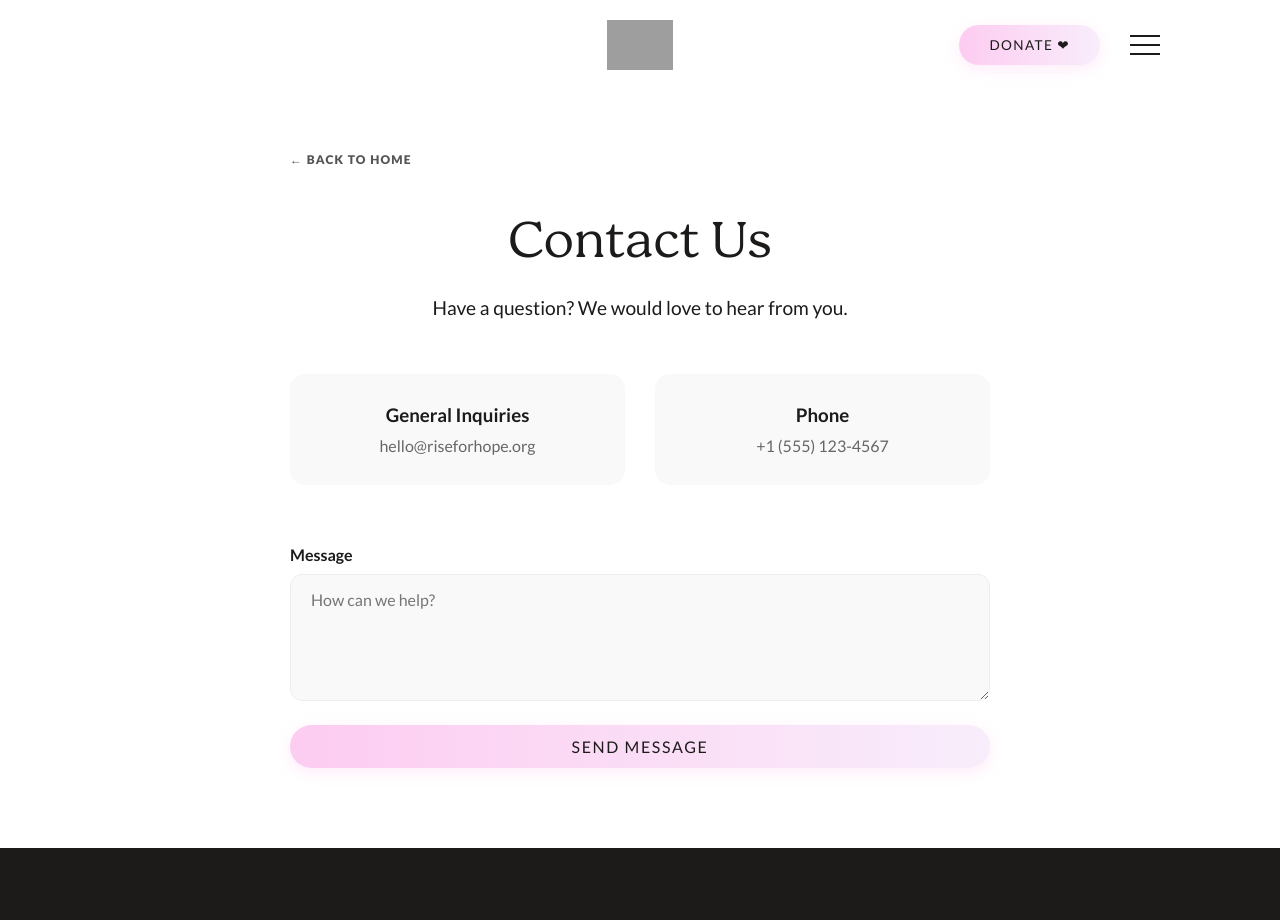
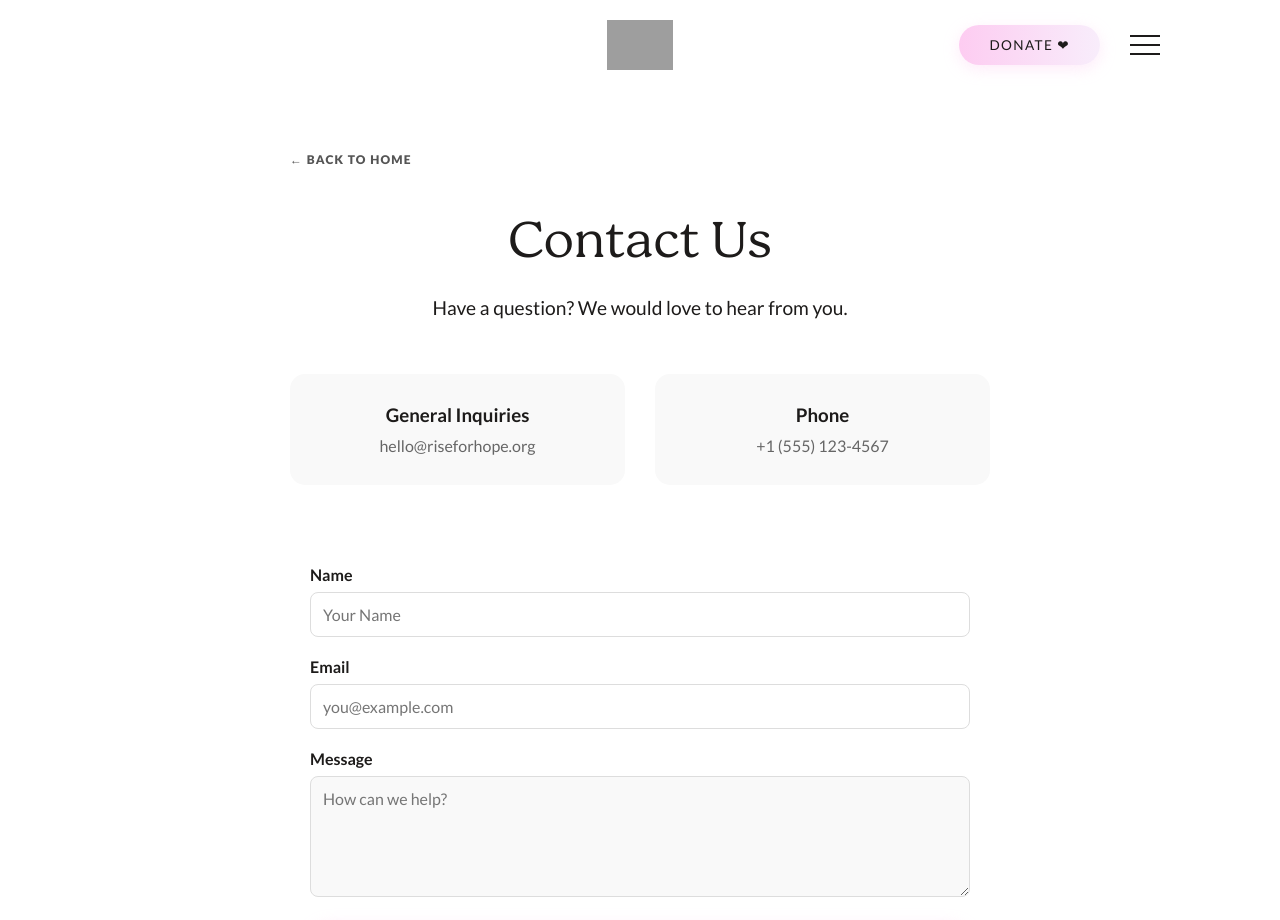
Before and after one commit to RiseforHope/riseforhope-nextjs, a Next.js app in the folder riseforhope-website/: page /contact in a window 1280 px wide. Shown: the top 920 px of the page. Built offline with nearby package versions, Linux system fonts and the light colour scheme; grey boxes are pictures that could not be loaded.

Commit message:
Add functional contact form

```diff
--- /dev/null
+++ b/riseforhope-website/app/api/send-email/route.ts
@@ -0,0 +1,29 @@
+import { NextResponse } from 'next/server';
+import { Resend } from 'resend';
+
+const resend = new Resend(process.env.RESEND_API_KEY);
+
+export async function POST(request: Request) {
+    try {
+        const body = await request.json();
+        const { name, email, message } = body;
+
+        // 1. Send the email using Resend
+        const data = await resend.emails.send({
+            from: 'onboarding@resend.dev', // Use this until you verify your custom domain on Resend
+            to: 'your-email@gmail.com',    // CHANGE THIS to where you want to receive the alerts
+            subject: `New Message from ${name}`,
+            html: `
+        <h2>New Contact Form Submission</h2>
+        <p><strong>Name:</strong> ${name}</p>
+        <p><strong>Email:</strong> ${email}</p>
+        <p><strong>Message:</strong></p>
+        <p>${message}</p>
+      `,
+        });
+
+        return NextResponse.json({ success: true, data });
+    } catch (error) {
+        return NextResponse.json({ success: false, error }, { status: 500 });
+    }
+}
--- a/riseforhope-website/app/contact/page.tsx
+++ b/riseforhope-website/app/contact/page.tsx
@@ -1,8 +1,63 @@
+"use client"; // Required for handling form submission
+
+import { useState } from 'react';
 import Header from '../components/Header';
 import Footer from '../components/Footer';
 import Link from 'next/link';
 
 export default function ContactPage() {
+    const [status, setStatus] = useState('');
+    const [isSubmitting, setIsSubmitting] = useState(false);
+
+    async function handleSubmit(e: React.FormEvent<HTMLFormElement>) {
+        e.preventDefault();
+        setIsSubmitting(true);
+        setStatus('Sending...');
+
+        const formData = new FormData(e.currentTarget);
+        const data = {
+            name: formData.get('name'),
+            email: formData.get('email'),
+            message: formData.get('message'),
+        };
+
+        try {
+            const response = await fetch('/api/send-email', {
+                method: 'POST',
+                headers: { 'Content-Type': 'application/json' },
+                body: JSON.stringify(data),
+            });
+
+            if (response.ok) {
+                setStatus('Thank you! Your message has been sent.');
+                (e.target as HTMLFormElement).reset(); // Clear the form
+            } else {
+                setStatus('Error sending message. Please try again.');
+            }
+        } catch (error) {
+            console.error(error);
+            setStatus('Error sending message. Please try again.');
+        }
+        setIsSubmitting(false);
+    }
+
+    const inputStyle = {
+        width: '100%',
+        padding: '12px',
+        borderRadius: '8px',
+        border: '1px solid #ddd',
+        marginBottom: '20px',
+        fontFamily: 'var(--font-sans)',
+        fontSize: '1rem'
+    };
+
+    const labelStyle = {
+        display: 'block',
+        marginBottom: '8px',
+        fontWeight: 'bold',
+        fontFamily: 'var(--font-sans)'
+    };
+
     return (
         <main>
             <Header />
@@ -36,14 +91,72 @@ export default function ContactPage() {
                         </div>
                     </div>
 
-                    {/* Simple Form */}
-                    <form>
-                        <label className="form-label" style={{ display: 'block', marginBottom: '10px', fontWeight: 'bold', fontFamily: 'var(--font-sans)' }}>Message</label>
-                        <textarea className="form-textarea" rows={5} placeholder="How can we help?"></textarea>
+                    {/* Functional Form */}
+                    <form onSubmit={handleSubmit} style={{ background: '#fff', padding: '20px', borderRadius: '15px' }}>
 
-                        <button className="btn-donate" style={{ width: '100%', fontSize: '1rem', border: 'none' }}>
-                            Send Message
+                        <div>
+                            <label htmlFor="name" style={labelStyle}>Name</label>
+                            <input
+                                type="text"
+                                name="name"
+                                id="name"
+                                required
+                                placeholder="Your Name"
+                                style={inputStyle}
+                            />
+                        </div>
+
+                        <div>
+                            <label htmlFor="email" style={labelStyle}>Email</label>
+                            <input
+                                type="email"
+                                name="email"
+                                id="email"
+                                required
+                                placeholder="you@example.com"
+                                style={inputStyle}
+                            />
+                        </div>
+
+                        <div>
+                            <label htmlFor="message" style={labelStyle}>Message</label>
+                            <textarea
+                                name="message"
+                                id="message"
+                                rows={5}
+                                required
+                                placeholder="How can we help?"
+                                className="form-textarea" // Keeping your class if it has styles
+                                style={{ ...inputStyle, minHeight: '120px' }}
+                            ></textarea>
+                        </div>
+
+                        <button
+                            type="submit"
+                            disabled={isSubmitting}
+                            className="btn-donate"
+                            style={{
+                                width: '100%',
+                                fontSize: '1rem',
+                                border: 'none',
+                                opacity: isSubmitting ? 0.7 : 1,
+                                cursor: isSubmitting ? 'not-allowed' : 'pointer'
+                            }}
+                        >
+                            {isSubmitting ? 'Sending...' : 'Send Message'}
                         </button>
+
+                        {/* Status Message */}
+                        {status && (
+                            <p style={{
+                                marginTop: '20px',
+                                textAlign: 'center',
+                                color: status.includes('Error') ? 'red' : 'green',
+                                fontWeight: 'bold'
+                            }}>
+                                {status}
+                            </p>
+                        )}
                     </form>
 
                 </div>
--- a/riseforhope-website/package.json
+++ b/riseforhope-website/package.json
@@ -17,6 +17,7 @@
     "react-dom": "19.2.0",
     "react-markdown": "^10.1.0",
     "remark-gfm": "^4.0.1",
+    "resend": "^6.5.2",
     "stripe": "^20.0.0"
   },
   "devDependencies": {
```
Also changed, not shown: 1 other file (tests, documents, lock files or other folders).
